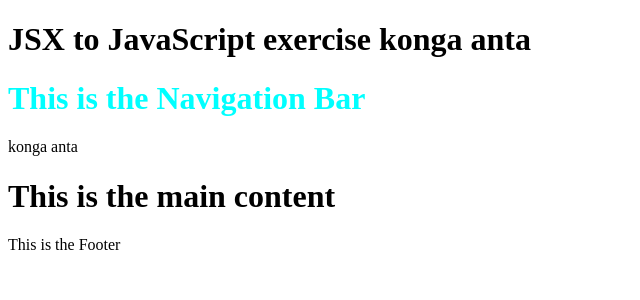
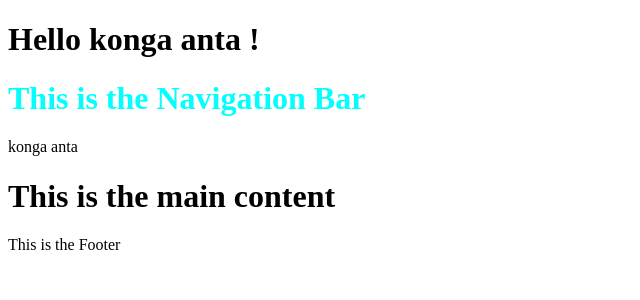
Before and after one commit to Viyath/react_learn, a React (Create React App) app: page / in a window 1280 px wide. Shown: the top 300 px of the page, without its empty margins (0-640 px from the left). Built offline with nearby package versions, Linux system fonts and the light colour scheme.

Commit message:
String templating syntax Make sure you use back ticks " ` " and not the single quotes " ' "

```diff
--- a/components/App.js
+++ b/components/App.js
@@ -9,7 +9,7 @@ function App() {
 
   return (
     <div>
-      <h1>JSX to JavaScript exercise {fName + " " + lName}</h1>
+      <h1>Hello {`${fName} ${lName}`} !</h1>
       <Nav />{fName + " " + lName}
       <Main />
       <Footer />
```
